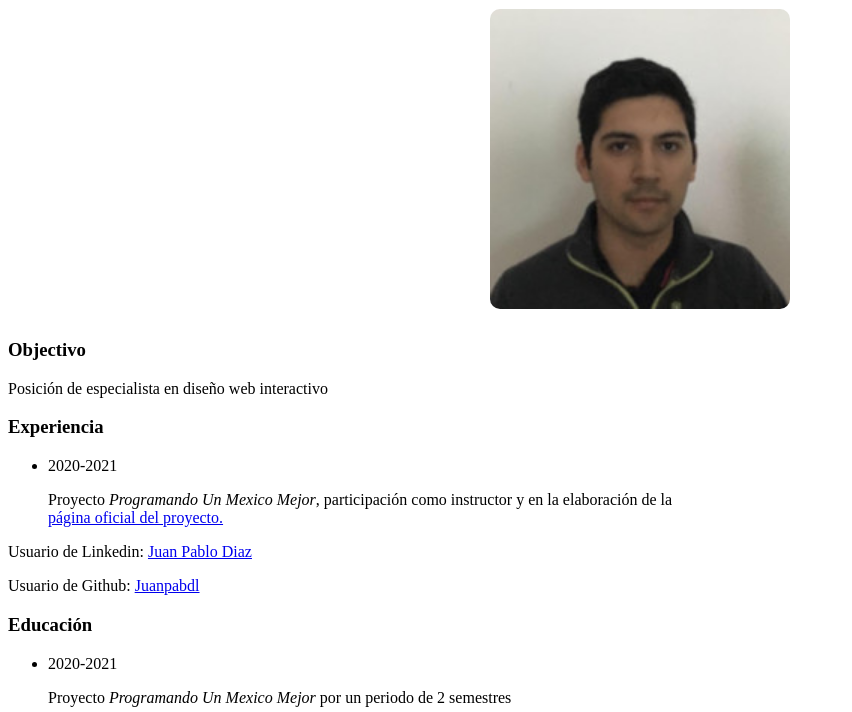
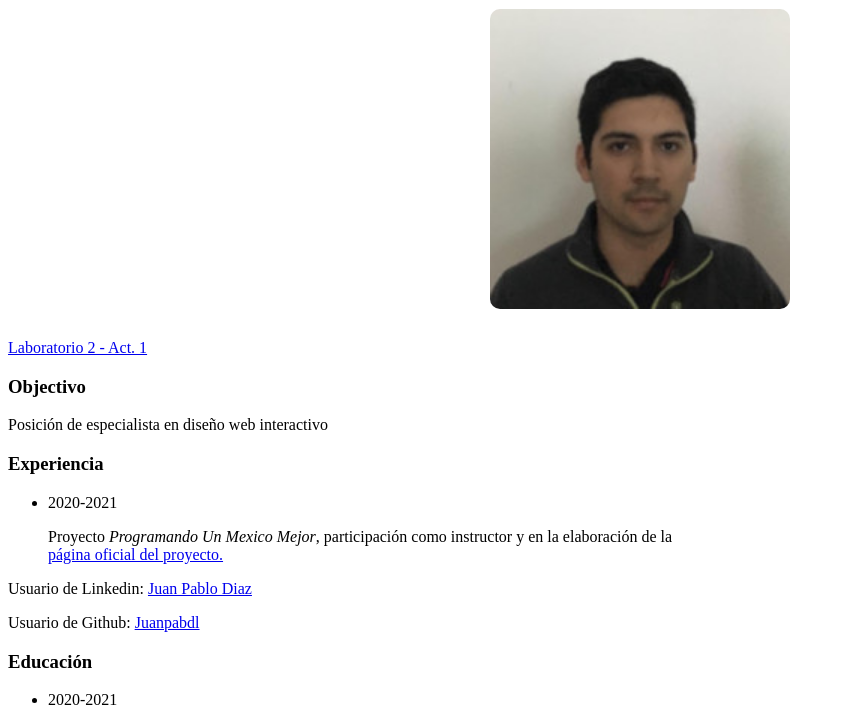
Before and after one commit to Juanpabdl/laboratorio1, a plain HTML site: page index.html in a window 1280 px wide. Shown: the part 88-800 px from the top of the page, without its empty margins (0-852 px from the left). Drawn offline with Linux system fonts and the light colour scheme.

Commit message:
Link para index2

```diff
--- a/index.html
+++ b/index.html
@@ -8,6 +8,7 @@
     <title>Lab1_A00825316</title>
     <h1>Juan Pablo Díaz López</h1>
     <img src="juanp.jpg" alt="Juan Pablo Díaz" height="300px" width="300px">
+    <a href="index2.html">Laboratorio 2 - Act. 1</a>
 </head>
 <main>
     <section>
```
